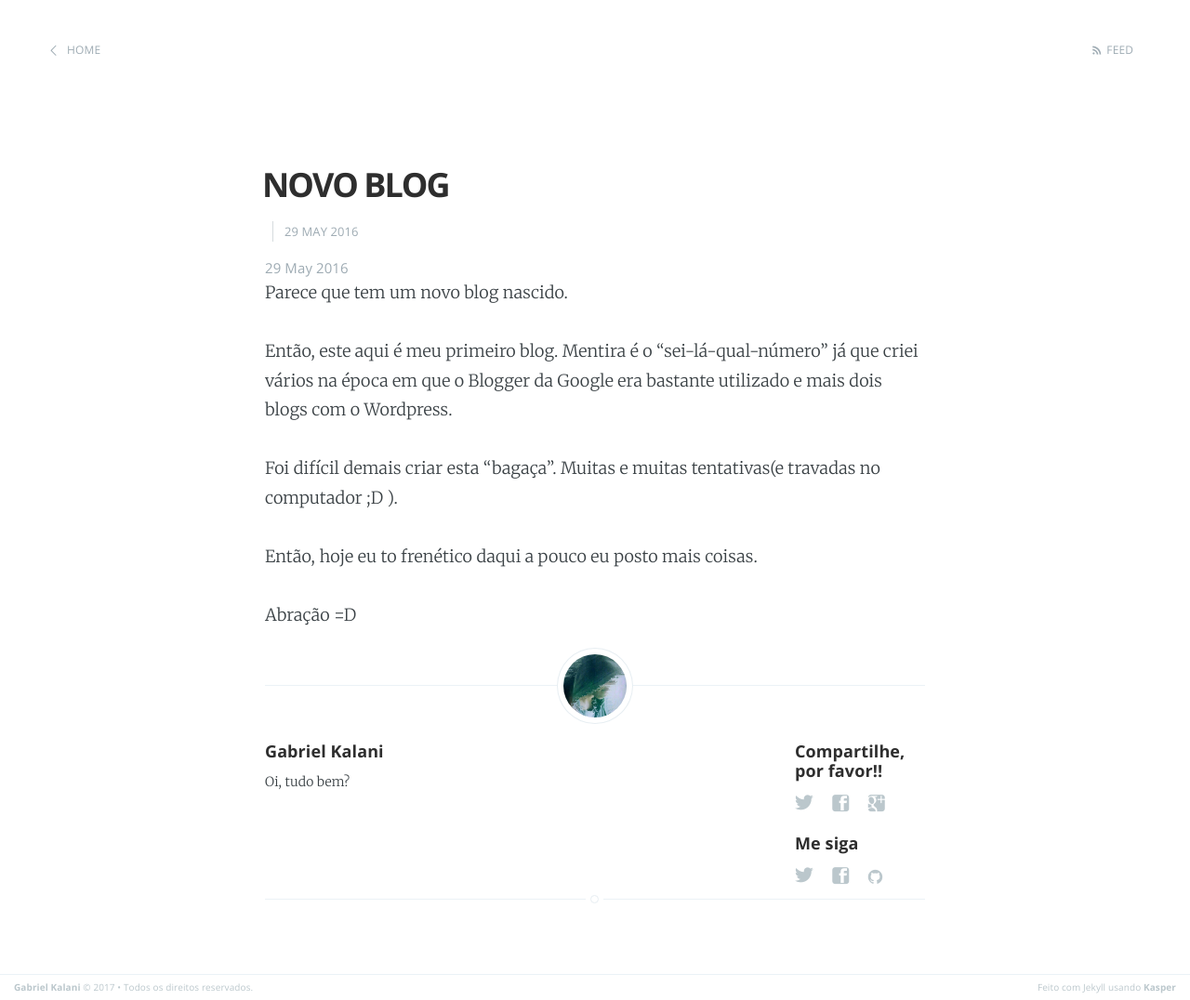
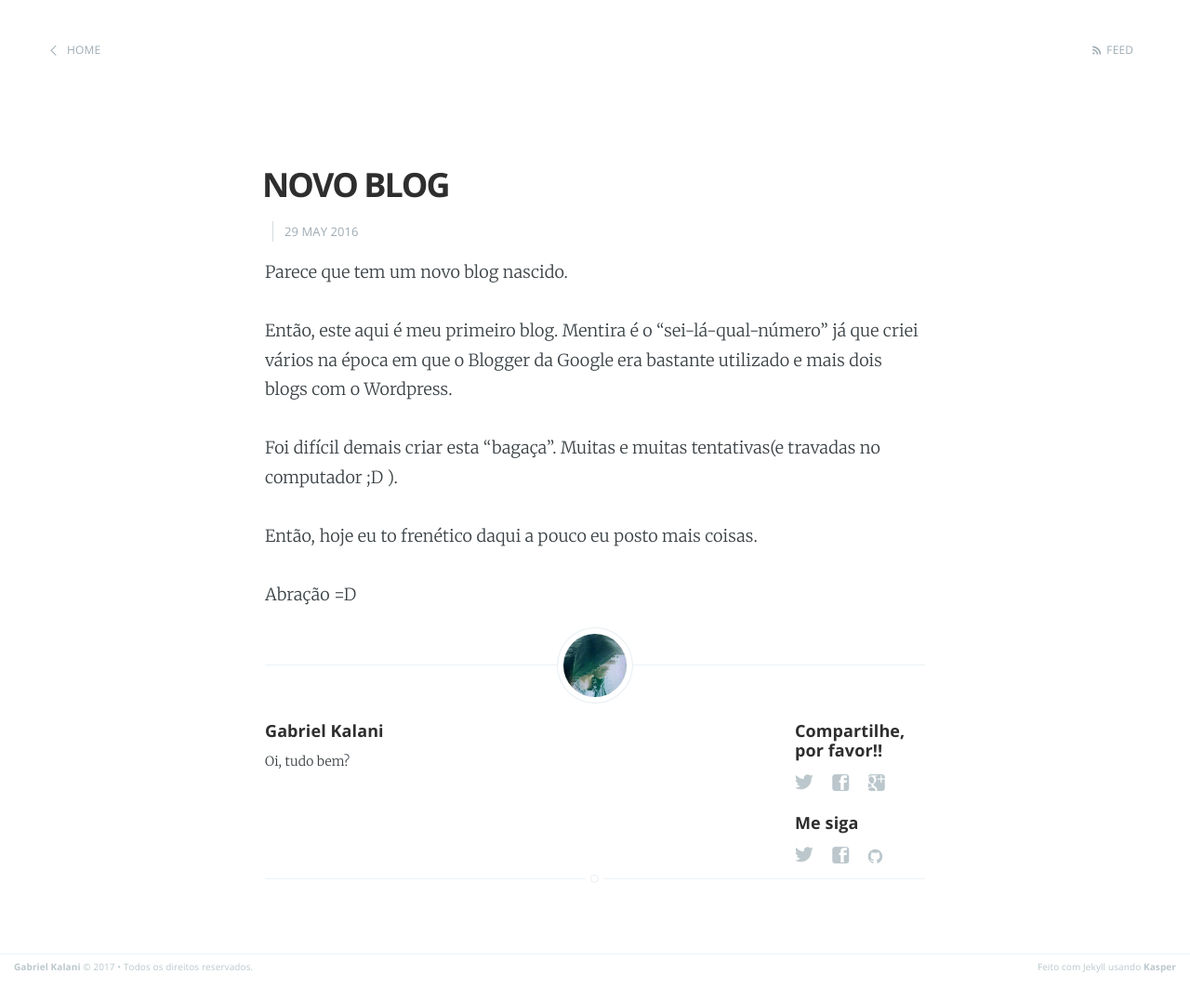
Before and after one commit to gkal19/blog, a Jekyll site: the page built from _posts/2016-05-29-novo-blog.markdown, in a window 1280 px wide. Shown: the whole page at 93% size. Built offline with Jekyll 4.4.1, drawn with Linux system fonts in a browser that asks for light colours; nearby versions of some CDN libraries; comment, search, counter and statistics services are not loaded; after the commit the page ends 1054 px from its top, so only the background shows below that.

Commit message:
Eu disse que ia dar certo

```diff
--- a/_layouts/post.html
+++ b/_layouts/post.html
@@ -39,7 +39,6 @@
         </header> -->
 
         <span class="post-meta">
-            <time datetime="{{ page.date | date:"%Y-%m-%d" }}">{{ page.date | date_to_string }}</time>
             {% if page.categories.size > 0 %}
                 {{ page.categories | array_to_sentence_string | prepend: 'on ' }}
             {% endif %}
```
